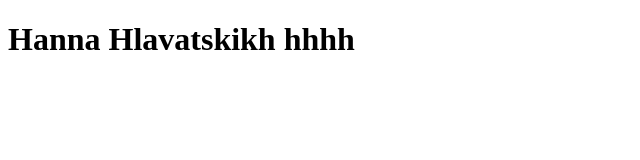
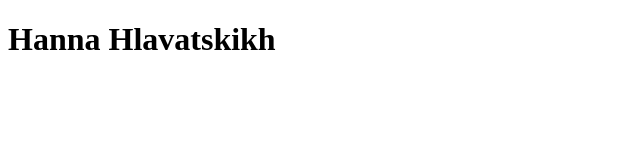
Before and after one commit to AnnaFeona/rsschool-cv-stage0, a plain HTML site: page index.html in a window 1280 px wide. Shown: the whole page, without its empty margins (0-640 px from the left). Drawn offline with Linux system fonts and the light colour scheme.

Commit message:
fix: correct mistakes

```diff
--- a/index.html
+++ b/index.html
@@ -7,6 +7,6 @@
 <title>Document</title>
 </head>
 <body>
-<h1>Hanna Hlavatskikh hhhh</h1>
+<h1>Hanna Hlavatskikh</h1>
 </body>
 </html>
```
Also changed, not shown: 2 other files.
